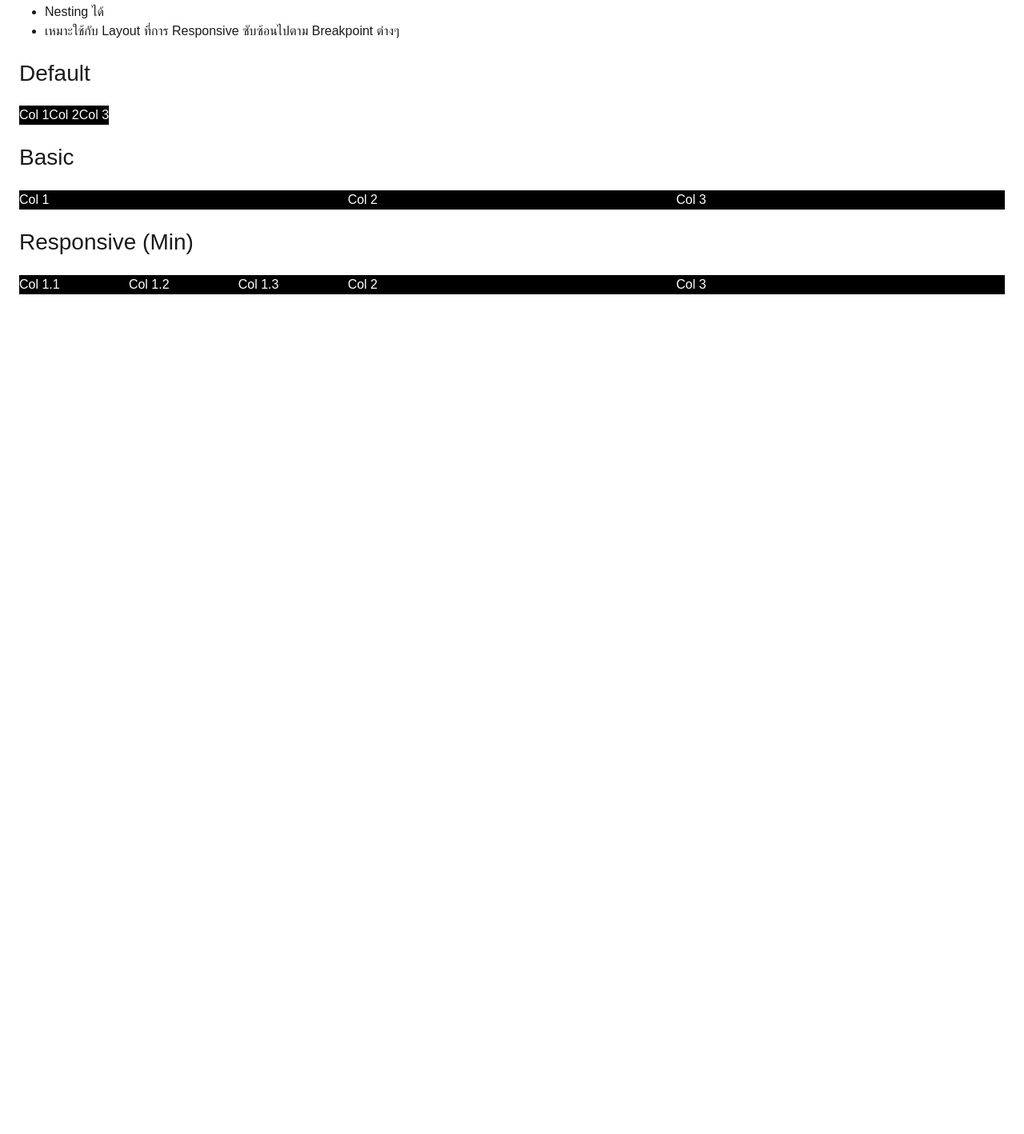
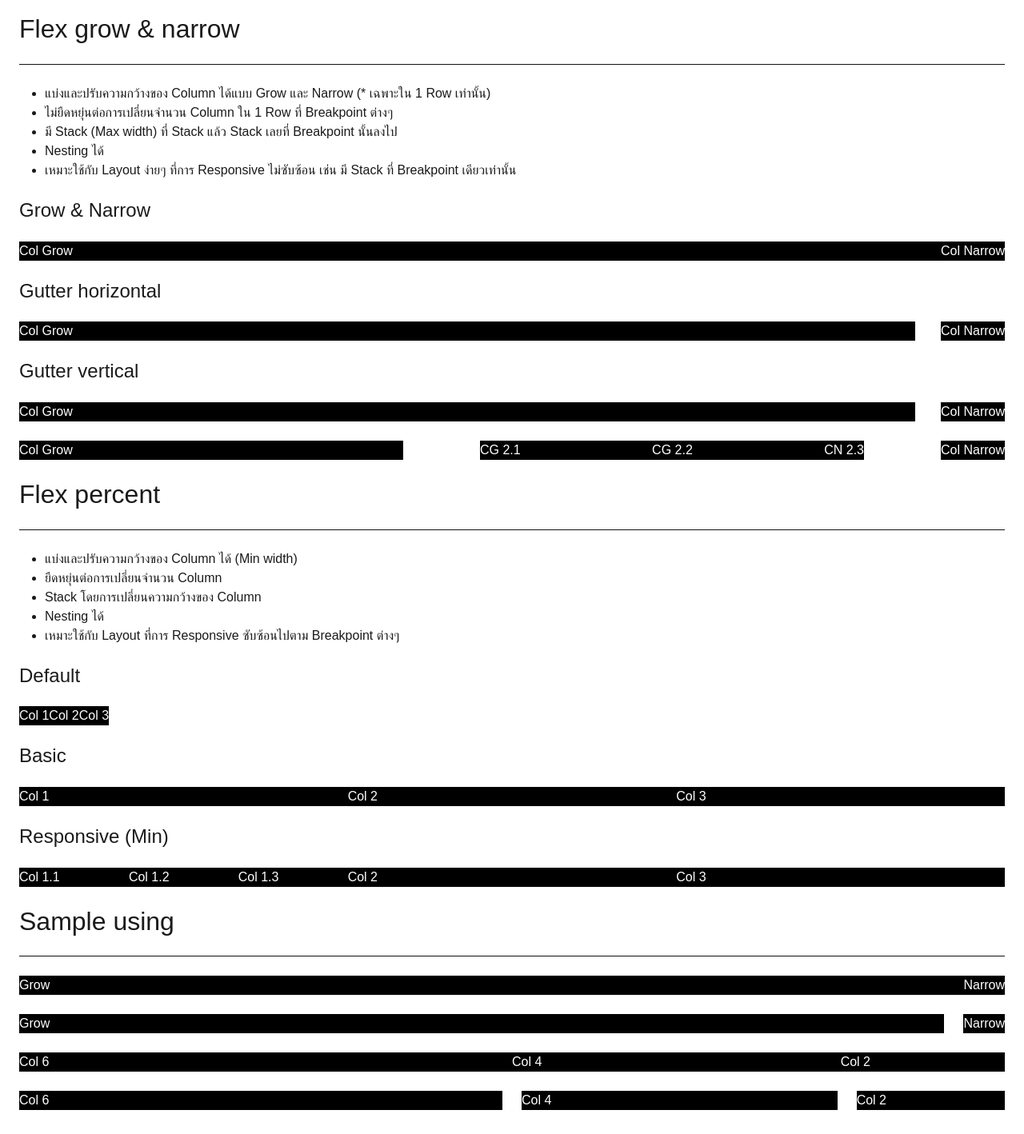
Before and after one commit to Nattarat/grid, a plain HTML site: page index.html in a window 1280 px wide. Shown: the part 482-1900 px from the top of the page at 80% size. Before the commit the page ends 898 px from the top, so only its background shows below. Drawn offline with nearby package versions, Linux system fonts and the light colour scheme; a web font is replaced by a local one.

Commit message:
Update document (in progress)

```diff
--- a/index.html
+++ b/index.html
@@ -59,9 +59,30 @@
       <div class="home-section is-content">
         <h1>Grid system</h1>
       </div>
+      <div class="home-partition is-heading"></div>
       <div class="home-section is-content">
-        <h2>Flex type</h2>
+        <h2>Name & Meaning</h2>
       </div>
+      <div class="home-partition is-subheading"></div>
+      <div class="home-section is-content">
+        <ul>
+          <li>gs = Grid system</li>
+          <li>gs-col = Grid system column</li>
+          <li>gx = Gutter x axis (horizontal spacing)</li>
+          <li>gy = Gutter y axis (vertical spacing)</li>
+          <li>stack = Full width column</li>
+          <li>b = Breakpoint (viwport width)</li>
+          <li>b768 = Breakpoint at 768px (viwport width at 768px)</li>
+          <li>b768-stack = Full width column at breakpoint 768px</li>
+          <li>b768-6 = 6/12 width column at breakpoint 768px</li>
+          <li>b768-gx24 = Gutter x axis 24px at breakpoint 768px</li>
+          <li>b768-gy24 = Gutter y axis 24px at breakpoint 768px</li>
+        </ul>
+      </div>
+      <div class="home-section is-content">
+        <h2>Flex grow & narrow</h2>
+      </div>
+      <div class="home-partition is-subheading"></div>
       <div class="home-section is-content">
         <ul>
           <li>แบ่งและปรับความกว้างของ Column ได้แบบ Grow และ Narrow (* เฉพาะใน 1 Row เท่านั้น)</li>
@@ -71,6 +92,47 @@
           <li>เหมาะใช้กับ Layout ง่ายๆ ที่การ Responsive ไม่ซับซ้อน เช่น มี Stack ที่ Breakpoint เดียวเท่านั้น</li>
         </ul>
       </div>
+      <div class="home-section is-content">
+        <h4>Grow & Narrow</h4>
+      </div>
+      <div class="home-section is-content">
+        <div class="gs">
+          <div class="gs-col is-grow">
+            <div class="box">Col Grow</div>
+          </div>
+          <div class="gs-col is-narrow">
+            <div class="box">Col Narrow</div>
+          </div>
+        </div>
+      </div>
+      <div class="home-section is-content">
+        <h4>Gutter horizontal</h4>
+      </div>
+      <div class="home-section is-content">
+        <div class="gs is-gx32">
+          <div class="gs-col is-grow">
+            <div class="box">Col Grow</div>
+          </div>
+          <div class="gs-col is-narrow">
+            <div class="box">Col Narrow</div>
+          </div>
+        </div>
+      </div>
+      <div class="home-section is-content">
+        <h4>Gutter vertical</h4>
+      </div>
+      <div class="home-section is-content">
+        <div class="gs is-gx32">
+          <div class="gs-col is-grow">
+            <div class="box">Col Grow</div>
+          </div>
+          <div class="gs-col is-narrow">
+            <div class="box">Col Narrow</div>
+          </div>
+        </div>
+      </div>
+
+
       <div class="home-section is-content">
         <div class="gs is-b768-gx24 is-b1280-gx96 is-b768-gy24">
           <div class="gs-col is-grow is-b768-stack"><div class="box">Col Grow</div></div>
@@ -85,8 +147,9 @@
         </div>
       </div>
       <div class="home-section is-content">
-        <h2>Flex percent type</h2>
+        <h2>Flex percent</h2>
       </div>
+      <div class="home-partition is-subheading"></div>
       <div class="home-section is-content">
         <ul>
           <li>แบ่งและปรับความกว้างของ Column ได้ (Min width)</li>
@@ -97,7 +160,7 @@
         </ul>
       </div>
       <div class="home-section is-content">
-        <h3>Default</h3>
+        <h4>Default</h4>
       </div>
       <div class="home-section is-content">
         <div class="gs is-cols">
@@ -107,7 +170,7 @@
         </div>
       </div>
       <div class="home-section is-content">
-        <h3>Basic</h3>
+        <h4>Basic</h4>
       </div>
       <div class="home-section is-content">
         <div class="gs is-cols">
@@ -117,7 +180,7 @@
         </div>
       </div>
       <div class="home-section is-content">
-        <h3>Responsive (Min)</h3>
+        <h4>Responsive (Min)</h4>
       </div>
       <div class="home-section is-content">
         <div class="gs is-cols">
@@ -132,6 +195,70 @@
           <div class="gs-col is-b320-12 is-b768-6 is-b1280-4"><div class="box">Col 3</div></div>
         </div>
       </div>
+
+
+
+
+
+
+
+      <div class="home-section is-content">
+        <h2>Sample using</h2>
+      </div>
+      <div class="home-partition is-subheading"></div>
+      <div class="home-section is-content">
+        <div class="gs is-cols is-gy24">
+          <div class="gs-col is-12">
+            <div class="gs">
+              <div class="gs-col is-Grow">
+                <div class="box">Grow</div>
+              </div>
+              <div class="gs-col is-Narrow">
+                <div class="box">Narrow</div>
+              </div>
+            </div>
+          </div>
+          <div class="gs-col is-12">
+            <div class="gs is-gx24">
+              <div class="gs-col is-Grow">
+                <div class="box">Grow</div>
+              </div>
+              <div class="gs-col is-Narrow">
+                <div class="box">Narrow</div>
+              </div>
+            </div>
+          </div>
+
+
+
+          <div class="gs-col is-12">
+            <div class="gs is-cols">
+              <div class="gs-col is-6">
+                <div class="box">Col 6</div>
+              </div>
+              <div class="gs-col is-4">
+                <div class="box">Col 4</div>
+              </div>
+              <div class="gs-col is-2">
+                <div class="box">Col 2</div>
+              </div>
+            </div>
+          </div>
+          <div class="gs-col is-12">
+            <div class="gs is-cols is-gx24">
+              <div class="gs-col is-6">
+                <div class="box">Col 6</div>
+              </div>
+              <div class="gs-col is-4">
+                <div class="box">Col 4</div>
+              </div>
+              <div class="gs-col is-2">
+                <div class="box">Col 2</div>
+              </div>
+            </div>
+          </div>
+        </div>
+      </div>
     </div>
   </div>
 
--- a/style/pages/_home.scss
+++ b/style/pages/_home.scss
@@ -24,6 +24,18 @@
       margin: 0 0 24px;
     }
   }
+
+  .home-partition {
+    margin: 0 0 24px;
+
+    &.is-heading {
+      border-top: 4px solid #111111;
+    }
+
+    &.is-subheading {
+      border-top: 1px solid #111111;
+    }
+  }
 }
 
 // Fix browser style
```
Also changed, not shown: style/components/_grid.scss (+2 -31 lines), style/css/main.css, style/css/main.min.css.
